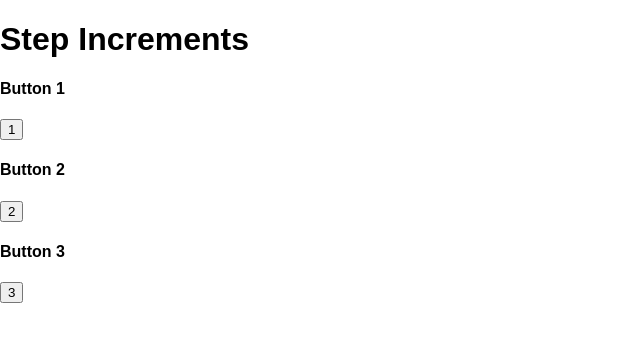
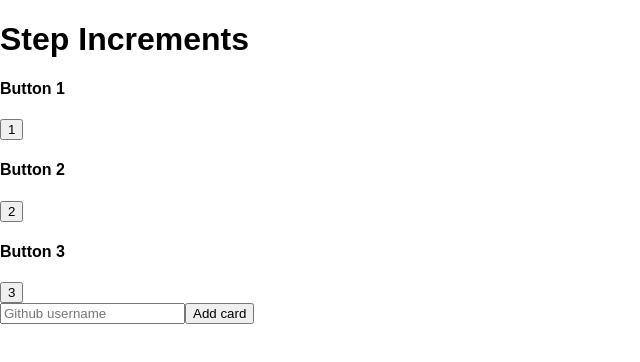
Before and after one commit to lwood54/ReactPlayground, a React (Create React App) app in the folder components-practice/: page / in a window 1280 px wide. Shown: the top 362 px of the page, without its empty margins (0-640 px from the left). Built offline with nearby package versions, Linux system fonts and the light colour scheme.

Commit message:
created super basic GitHubSearch app

```diff
--- a/components-practice/package.json
+++ b/components-practice/package.json
@@ -3,6 +3,7 @@
   "version": "0.1.0",
   "private": true,
   "dependencies": {
+    "axios": "^0.18.0",
     "react": "^16.2.0",
     "react-dom": "^16.2.0",
     "react-scripts": "1.1.1"
--- a/components-practice/src/App.js
+++ b/components-practice/src/App.js
@@ -1,5 +1,6 @@
 import React, { Component } from 'react';
 import './App.css';
+import GitHubSearch from './OtherProjects/GitHubSearch';
 
 class Button extends React.Component {
   render() {
@@ -47,6 +48,7 @@
           screwUpButtons={this.screwUpButtons}
           buttonStart={this.state.start3}
         />
+        <GitHubSearch />
       </div>
     );
   }
--- /dev/null
+++ b/components-practice/src/OtherProjects/GitHubSearch.js
@@ -0,0 +1,72 @@
+import React from 'react';
+import axios from 'axios';
+
+const Card = props => {
+  return (
+    <div style={{ margin: '1em' }}>
+      <img width="75" src={props.avatar_url} />
+      <div style={{ display: 'inline-block', marginLeft: 10 }}>
+        <div style={{ fontSize: '1.25em', fontWeight: 'bold' }}>
+          {props.name}
+        </div>
+        <div>{props.company}</div>
+      </div>
+    </div>
+  );
+};
+
+const CardList = props => {
+  return <div>{props.cards.map(card => <Card key={card.id} {...card} />)}</div>;
+};
+
+class Form extends React.Component {
+  state = { userName: '' };
+
+  handleSubmit = event => {
+    event.preventDefault();
+    axios
+      .get(`https://api.github.com/users/${this.state.userName}`)
+      .then(resp => {
+        this.props.onSubmit(resp.data);
+        this.setState({ userName: '' });
+      });
+  };
+
+  render() {
+    return (
+      <form onSubmit={this.handleSubmit}>
+        <input
+          type="text"
+          value={this.state.userName}
+          onChange={event => this.setState({ userName: event.target.value })}
+          placeholder="Github username"
+          required
+        />
+        <button type="submit">Add card </button>
+      </form>
+    );
+  }
+}
+
+class GitHubSearch extends React.Component {
+  state = {
+    cards: []
+  };
+
+  addNewCard = cardInfo => {
+    this.setState(prevState => ({
+      cards: prevState.cards.concat(cardInfo)
+    }));
+  };
+
+  render() {
+    return (
+      <div>
+        <Form onSubmit={this.addNewCard} />
+        <CardList cards={this.state.cards} />
+      </div>
+    );
+  }
+}
+
+export default GitHubSearch;
```
Also changed, not shown: 1 other file (tests, documents, lock files or other folders).
